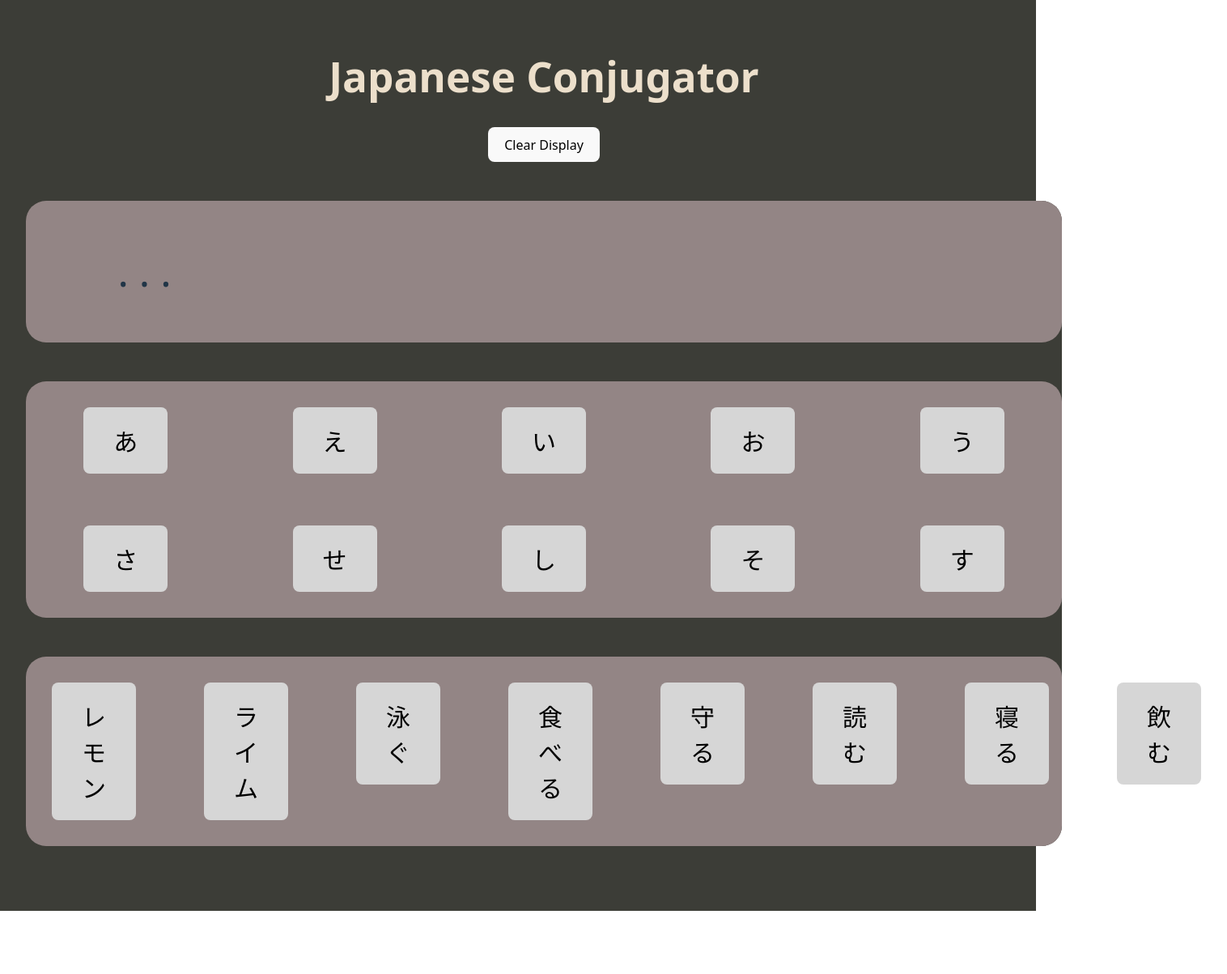
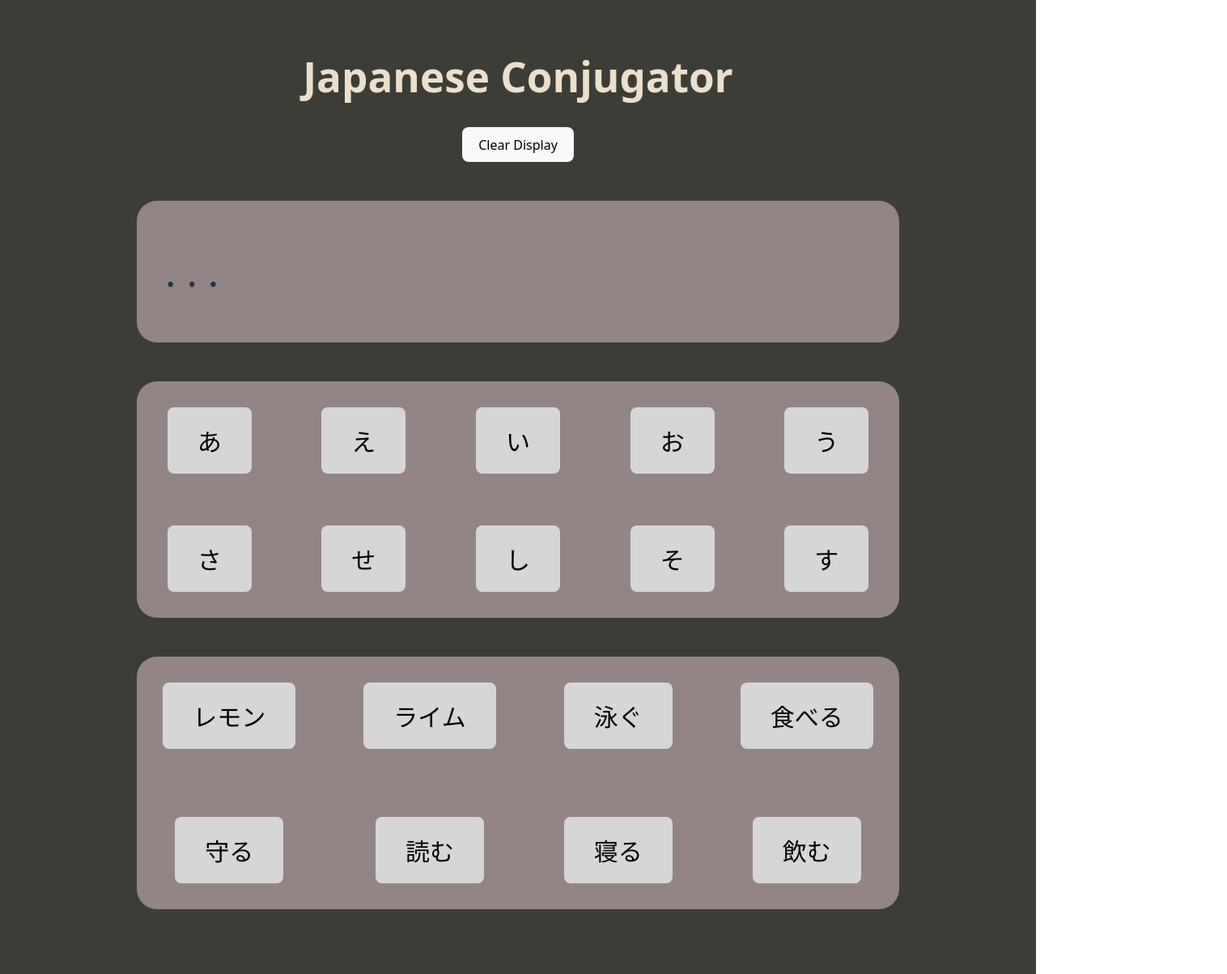
Before and after one commit to JGPico/JapaneseConjugator, a React (Vite) app: page / in a window 1280 px wide. Shown: the whole page at 81% size, 1516 px wide, since content can reach past the window. Before the commit the page ends 1125 px from the top, so only its background shows below. Built offline with nearby package versions, Linux system fonts and the light colour scheme.

Commit message:
handle verb function fix

```diff
--- a/src/App.css
+++ b/src/App.css
@@ -17,7 +17,7 @@
   gap: 1.25rem;
   display: grid;
   margin: 3rem auto;
-  grid-template-columns: repeat(5, auto);
+  grid-template-columns: repeat(10, auto);
   border-radius: 25px;
   background: var(--divgray);
 }
@@ -40,13 +40,14 @@
 .grid-letters button {
   font-size: 30px;
   background-color: hsl(0, 0%, 84%);
+  color: black;
 }
 
 .grid-verbs {
   gap: 1.25rem;
   display: grid;
   margin: 3rem auto;
-  grid-template-columns: repeat(8, auto);
+  grid-template-columns: repeat(4, auto);
   border-radius: 25px;
   background: var(--divgray);
 }
@@ -54,6 +55,7 @@
 .grid-verbs button {
   font-size: 30px;
   background-color: hsl(0, 0%, 84%);
+  color: black;
 }
 
 .light-font {
--- a/src/App.tsx
+++ b/src/App.tsx
@@ -20,17 +20,20 @@ function App() {
   const charArray = genWordArray(charList);
 
   // functions **************
+  const handleClear = () => {
+    setDisplayArray(genWordArray([]));
+  }
+
   const handleClickLetter = (j: string) => {
     setDisplayArray([...displayArray, { jword: j, id: Math.random() }])
   }
 
   const handleClickWord = (j: string) => {
-    setDisplayArray([]);
     const tempArr = [];
     for (const char of j) {
       tempArr.push({ jword: char, id: Math.random() })
     }
-    setDisplayArray([...displayArray, ...tempArr])
+    setDisplayArray([...tempArr])
   }
   // functions ***************
 
@@ -40,7 +43,7 @@ function App() {
     <>
 
       <h1 className="light-font">Japanese Conjugator</h1>
-      <ButtonComponent text="Clear Display" onClick={() => { setDisplayArray(genWordArray([])) }}></ButtonComponent>
+      <ButtonComponent text="Clear Display" onClick={() => handleClear()}></ButtonComponent>
 
       <div className="wrapper">
 
@@ -74,7 +77,7 @@ function App() {
               <Card
                 key={id}
                 jword={jword}
-                onClick={() => { handleClickWord(jword) }}></Card>
+                onClick={() => { handleClickWord(jword); }}></Card>
             )
           })}
 
```
